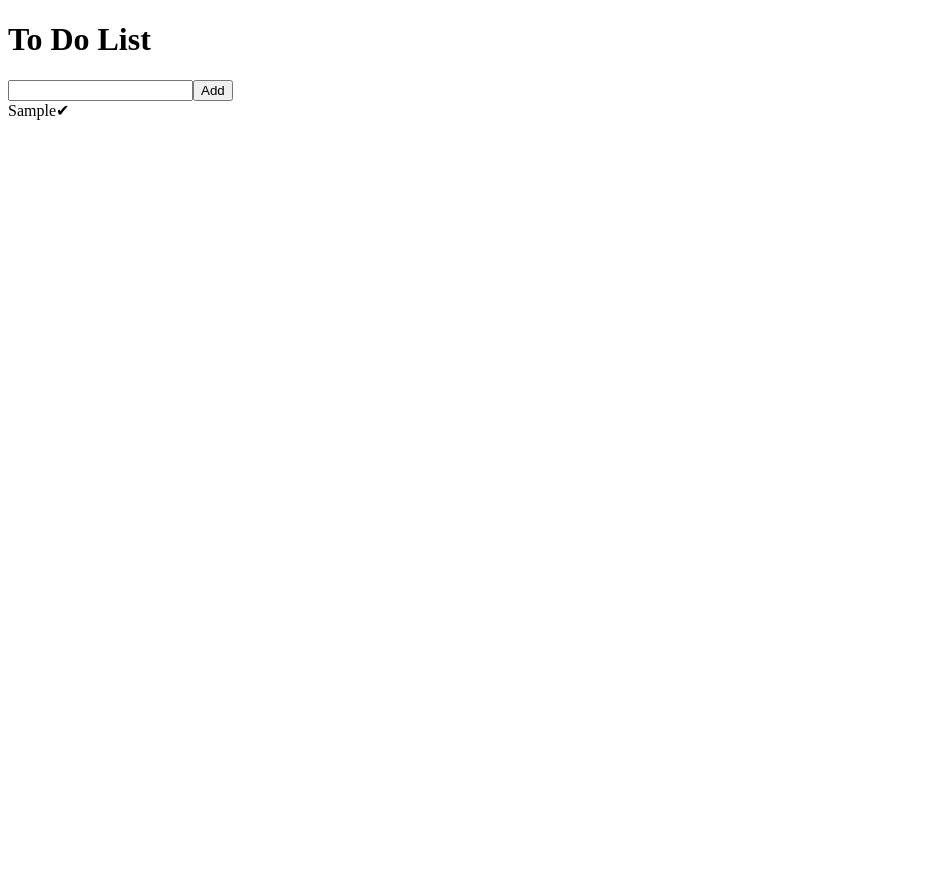
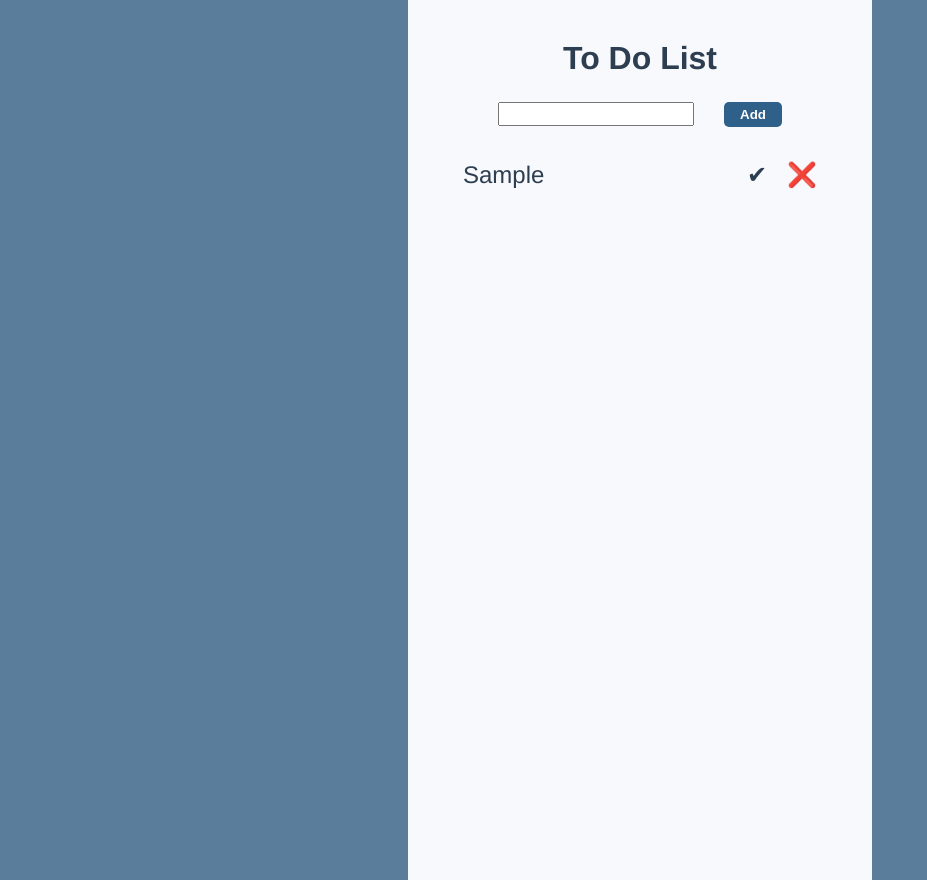
Before and after one commit to mwalcher/sandbox, a Vue app in the folder pinia-intro/: page / in a window 1280 px wide. Both pictures are taken after typing "Sample" into the empty fields and a click on the button "Add". Shown: the whole page, without its empty margins (0-927 px from the left). Before the commit the page ends 800 px from the top, so only its background shows below. Built offline with nearby package versions, Linux system fonts and the light colour scheme.

Commit message:
add delete function and styles

```diff
--- a/pinia-intro/src/App.vue
+++ b/pinia-intro/src/App.vue
@@ -5,3 +5,20 @@ import TodoApp from './components/TodoApp.vue';
 <template>
   <TodoApp />
 </template>
+
+<style>
+* {
+  margin: 0;
+  padding: 0;
+}
+#app {
+  background-color: #597d9a;
+  display: flex;
+  justify-content: center;
+  font-family: Avenir, Helvetica, Arial, sans-serif;
+  -webkit-font-smoothing: antialiased;
+  -moz-osx-font-smoothing: grayscale;
+  text-align: center;
+  color: #2c3e50;
+}
+</style>
--- a/pinia-intro/src/components/TodoApp.vue
+++ b/pinia-intro/src/components/TodoApp.vue
@@ -4,9 +4,18 @@ import TodoList from './TodoList.vue';
 </script>
 
 <template>
-  <div class="todo-app">
+  <div :class="$style['todo-app']">
     <h1>To Do List</h1>
     <TodoForm />
     <TodoList />
   </div>
 </template>
+
+<style module>
+.todo-app {
+  padding: 5vh;
+  min-height: 100vh;
+  width: 30vw;
+  background-color: #f7f9fc;
+}
+</style>
--- a/pinia-intro/src/components/TodoForm.vue
+++ b/pinia-intro/src/components/TodoForm.vue
@@ -18,8 +18,38 @@ function addTodoAndClear(item: TodoItem) {
 </script>
 
 <template>
-  <form @submit.prevent="addTodoAndClear(todo)">
-    <input type="text" v-model="todo" />
-    <button type="submit">Add</button>
+  <form @submit.prevent="addTodoAndClear(todo)" :class="$style['form']">
+    <input type="text" v-model="todo" :class="$style['input']" />
+    <button type="submit" :class="$style['button']">Add</button>
   </form>
 </template>
+
+<style module>
+.form {
+  margin-bottom: 15px;
+}
+.input {
+  margin-top: 25px;
+  margin-bottom: 15px;
+  height: 20px;
+  width: 50%;
+}
+.button {
+  margin-left: 30px;
+  background-color: #2f6089;
+  padding: 5px 10px;
+  border: none;
+  border-radius: 5px;
+  font-weight: 800;
+  color: white;
+  width: 15%;
+}
+.alert-div {
+  min-height: 25px;
+}
+.alert {
+  color: #d1495b;
+  font-size: 1em;
+  font-weight: 600;
+}
+</style>
--- a/pinia-intro/src/components/TodoList.vue
+++ b/pinia-intro/src/components/TodoList.vue
@@ -4,19 +4,38 @@ import { useTodoListStore } from '@/stores/todoList';
 
 const store = useTodoListStore();
 const { todoList } = storeToRefs(store);
-const { toggleCompleted } = store;
+const { deleteTodo, toggleCompleted } = store;
 </script>
 
 <template>
-  <div v-for="todo in todoList" :key="todo.id" class="item">
-    <div class="content">
+  <div v-for="todo in todoList" :key="todo.id" :class="$style['item']">
+    <div :class="$style['content']">
       <span :class="{ [$style['completed']]: todo.completed }">{{ todo.item }}</span>
-      <span @click.stop="toggleCompleted(todo.id)">&#10004;</span>
+      <div>
+        <span @click.stop="toggleCompleted(todo.id)">&#10004;</span>
+        <span @click="deleteTodo(todo.id)" class="x">&#10060;</span>
+      </div>
     </div>
   </div>
 </template>
 
 <style module>
+.item {
+  display: flex;
+  justify-content: center;
+}
+
+.item span {
+  margin: 0 10px;
+  cursor: pointer;
+}
+.content {
+  display: flex;
+  font-size: 1.5em;
+  justify-content: space-between;
+  width: 80vw;
+  padding: 5px;
+}
 .completed {
   text-decoration: line-through;
 }
```
